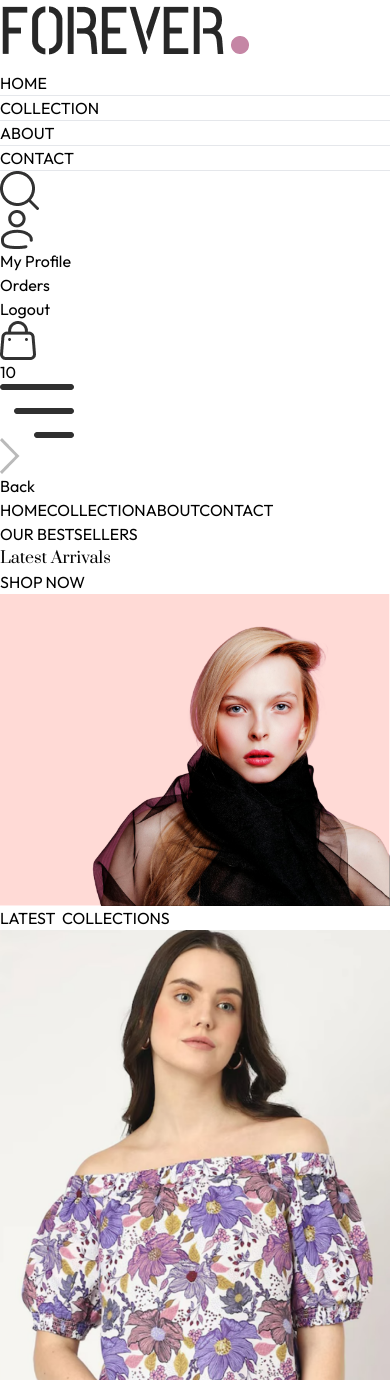
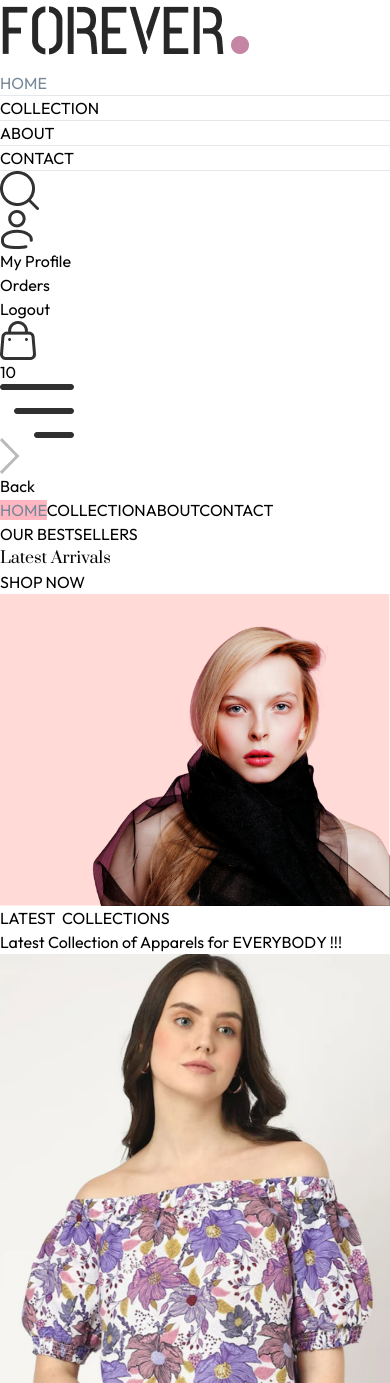
Before and after one commit to ashimaakash03/apparel-store, a React (Vite) app: page / in a window 390 px wide. Shown: the top 1383 px of the page. Built offline with nearby package versions, Linux system fonts and the light colour scheme.

Commit message:
added logic for the sidenav to highlight the active link

```diff
--- a/src/components/LatestCollection.jsx
+++ b/src/components/LatestCollection.jsx
@@ -16,7 +16,9 @@ const LatestCollection = () => {
     <div className="my-10">
       <div className="text-center py-8 text-3xl">
         <Title text1={"LATEST"} text2={"COLLECTIONS"} />
-
+        <p className="w-3/4 m-auto text-xs sm:text-sm md:text-base text-gray-600">
+          Latest Collection of Apparels for EVERYBODY !!!
+        </p>
       </div>
       {/** Rendering Products */}
       <div className="grid grid-cols-2 sm:grid-cols-3 md:grid-cols-4 lg:grid-cols-5 gap-4 gap-y-6">
--- a/src/index.css
+++ b/src/index.css
@@ -16,3 +16,10 @@ a.active hr {
   font-weight: 400;
   font-style: normal;
 }
+
+@media (max-width: 640px){
+  a.active {
+    background-color: lightpink;
+    color: lightslategray;
+  }
+}
```
